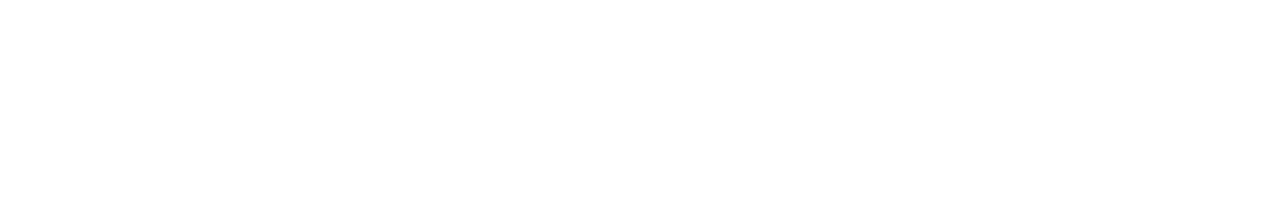
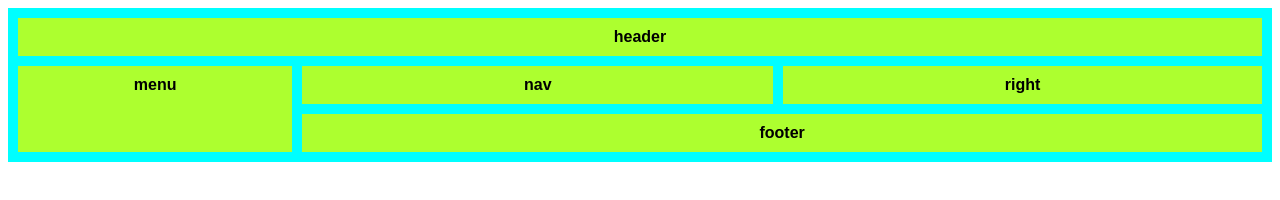
Before and after one commit to umlxv/grid, a plain HTML site: page index.html in a window 1280 px wide. Drawn offline with Linux system fonts and the light colour scheme.

Commit message:
added grid

```diff
--- a/index.html
+++ b/index.html
@@ -11,7 +11,13 @@
 </head>
 
 <body>
-
+    <div class="container">
+        <div class="item1">header</div>
+        <div class="item2">menu</div>
+        <div class="item3">nav</div>
+        <div class="item4">right</div>
+        <div class="item5">footer</div>
+    </div>
 </body>
 
 </html>
--- a/script.js
+++ b/script.js
@@ -0,0 +1 @@
+alert('hello word!')
--- a/style.css
+++ b/style.css
@@ -0,0 +1,31 @@
+* {
+    font-weight: 900;
+    font-family: sans-serif;
+}
+.container {
+    display: grid;
+    grid-template-areas: "header header header header header" "menu nav nav right right" "menu footer footer footer footer";
+    grid-gap: 10px ;
+    background-color: aqua;
+    padding: 10px;
+    text-align: center;
+}
+.container div {
+    background-color: greenyellow;
+    padding: 10px;
+}
+.item1 {
+    grid-area: header;
+}
+.item2 {
+    grid-area: menu;
+}
+.item3 {
+    grid-area: nav;
+}
+.item4 {
+    grid-area: right;
+}
+.item5 {
+    grid-area: footer;
+}
```
